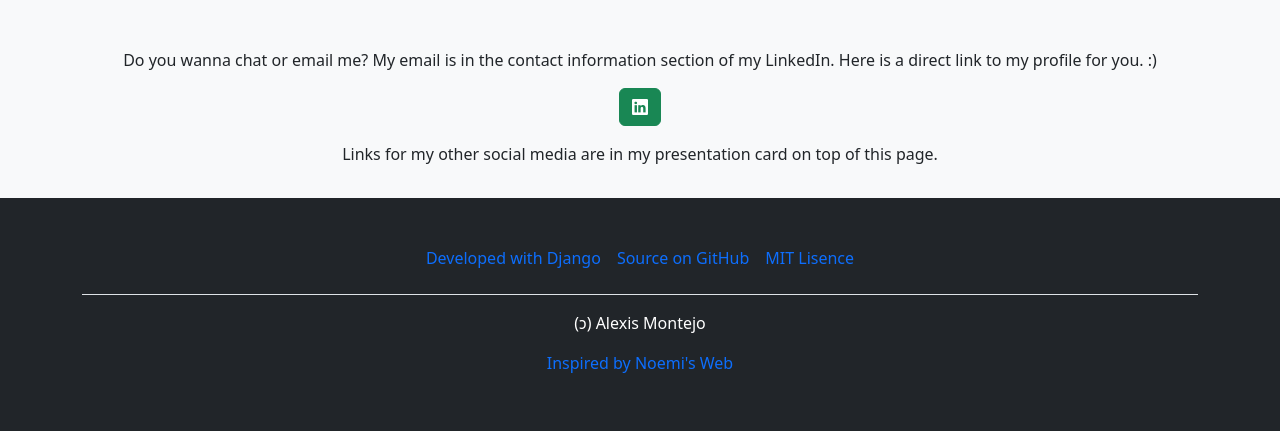
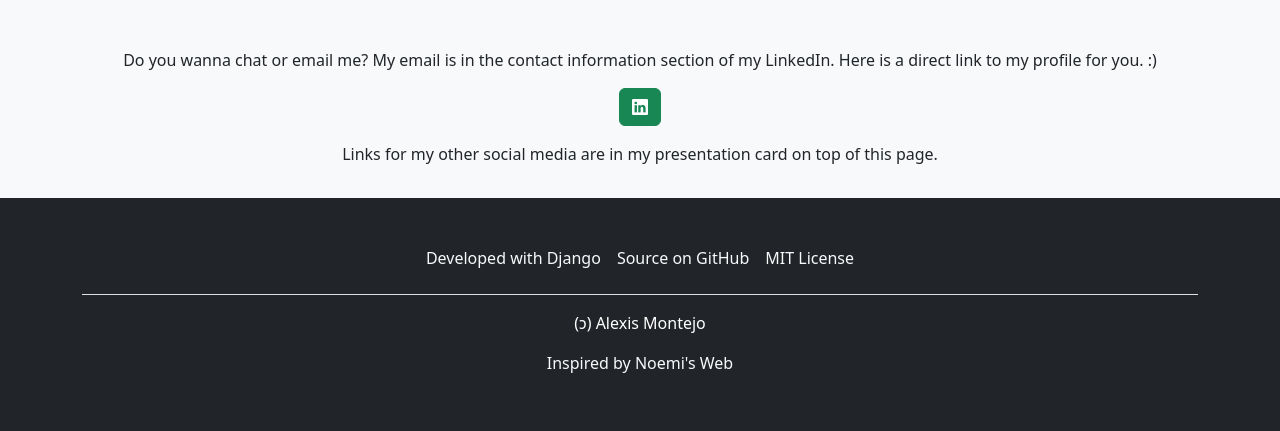
Before and after one commit to alemontejolp/personal-website, a Django app: page /me/ in a window 1280 px wide. Shown: the part 1799-2230 px from the top of the page. Run offline with Django 4.2, Linux system fonts and the light colour scheme; data that the repository does not hold is empty.

Commit message:
Style adjustments and link addition to the footer.

```diff
--- a/apps/main/templates/main/footer.html
+++ b/apps/main/templates/main/footer.html
@@ -1,20 +1,19 @@
 <div class="text-bg-dark py-4">
   <footer class="container py-3">
-    <!-- <p class="m-0">Author: Alexis Montejo | Developed with: Django | Source: GitHub | Lisence: MIT</p> -->
-    <ul class="nav justify-content-center border-bottom pb-3 mb-3">
+    <ul class="nav justify-content-center border-bottom pb-3 mb-3" >
       <li class="nav-item">
-        <a class="nav-link px-2" href="https://www.djangoproject.com/" target="_blank">Developed with Django</a>
+        <a class="nav-link px-2 link-light" href="https://www.djangoproject.com/" target="_blank">Developed with Django</a>
       </li>
       <li class="nav-item">
-        <a class="nav-link px-2" href="" target="_blank">Source on GitHub</a>
+        <a class="nav-link px-2 link-light" href="https://github.com/alemontejolp/personal-website" target="_blank">Source on GitHub</a>
       </li>
       <li class="nav-item">
-        <a class="nav-link px-2" href="" target="_blank">MIT Lisence</a>
+        <a class="nav-link px-2 link-light" href="https://github.com/alemontejolp/personal-website/blob/main/LICENSE" target="_blank">MIT License</a>
       </li>
     </ul>
     <div class="text-center">
       <p>(ɔ) Alexis Montejo</p>
-      <p><a class="text-decoration-none" href="https://noemileon.dev/" target="_blank">Inspired by Noemi's Web</a></p>
+      <p><a class="text-decoration-none link-light" href="https://noemileon.dev/" target="_blank">Inspired by Noemi's Web</a></p>
     </div>
   </footer>
 </div>
```
